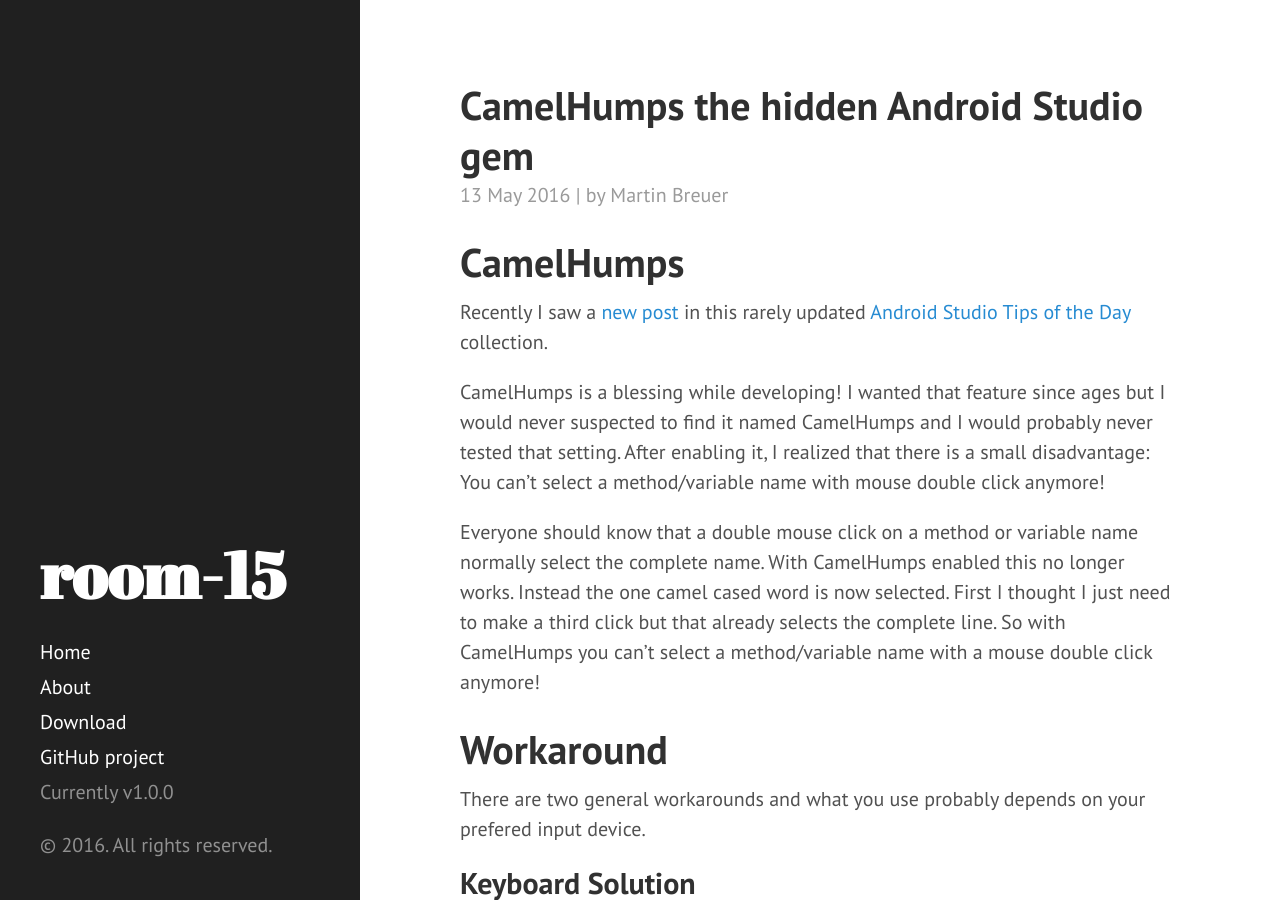
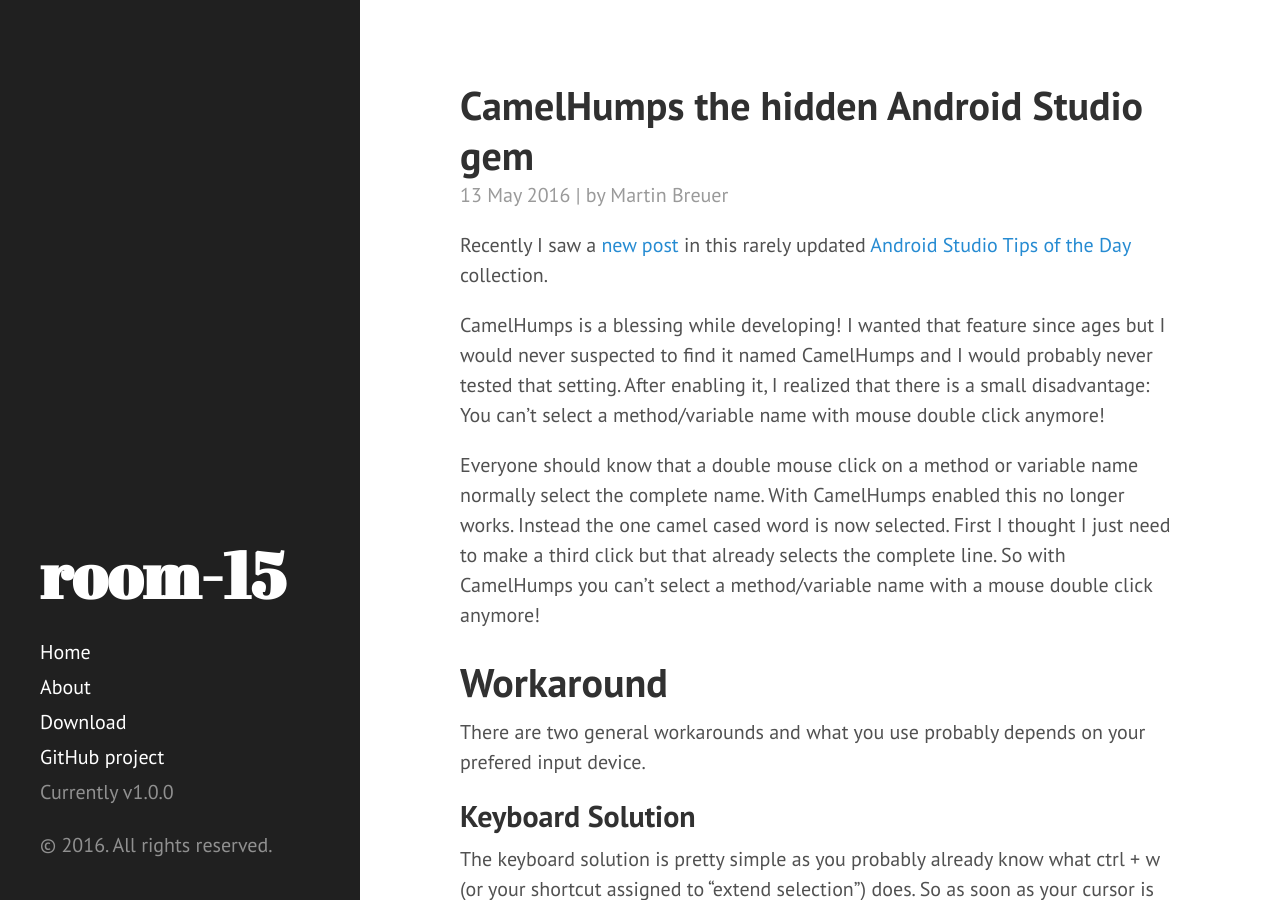
Before and after one commit to room-15/blog, a Jekyll site: the page built from _posts/2016-05-13-CamelHumps-the-hidden-Android-Studio-gem.md, in a window 1280 px wide and 900 px high. Built offline with Jekyll 4.4.1, drawn with Linux system fonts in a browser that asks for light colours; comment, search, counter and statistics services are not loaded.

Commit message:
removed title for better layout

```diff
--- a/_posts/2016-05-13-CamelHumps-the-hidden-Android-Studio-gem.md
+++ b/_posts/2016-05-13-CamelHumps-the-hidden-Android-Studio-gem.md
@@ -3,8 +3,6 @@
 title: CamelHumps the hidden Android Studio gem
 post_author: Martin Breuer
 ---
-
-# CamelHumps
 
 Recently I saw a [new post](https://plus.google.com/u/0/+PhilippeBreault/posts/MHYF7wymVgi) in this rarely updated [Android Studio Tips of the Day](https://plus.google.com/collection/wtO0PB) collection.
 
```
